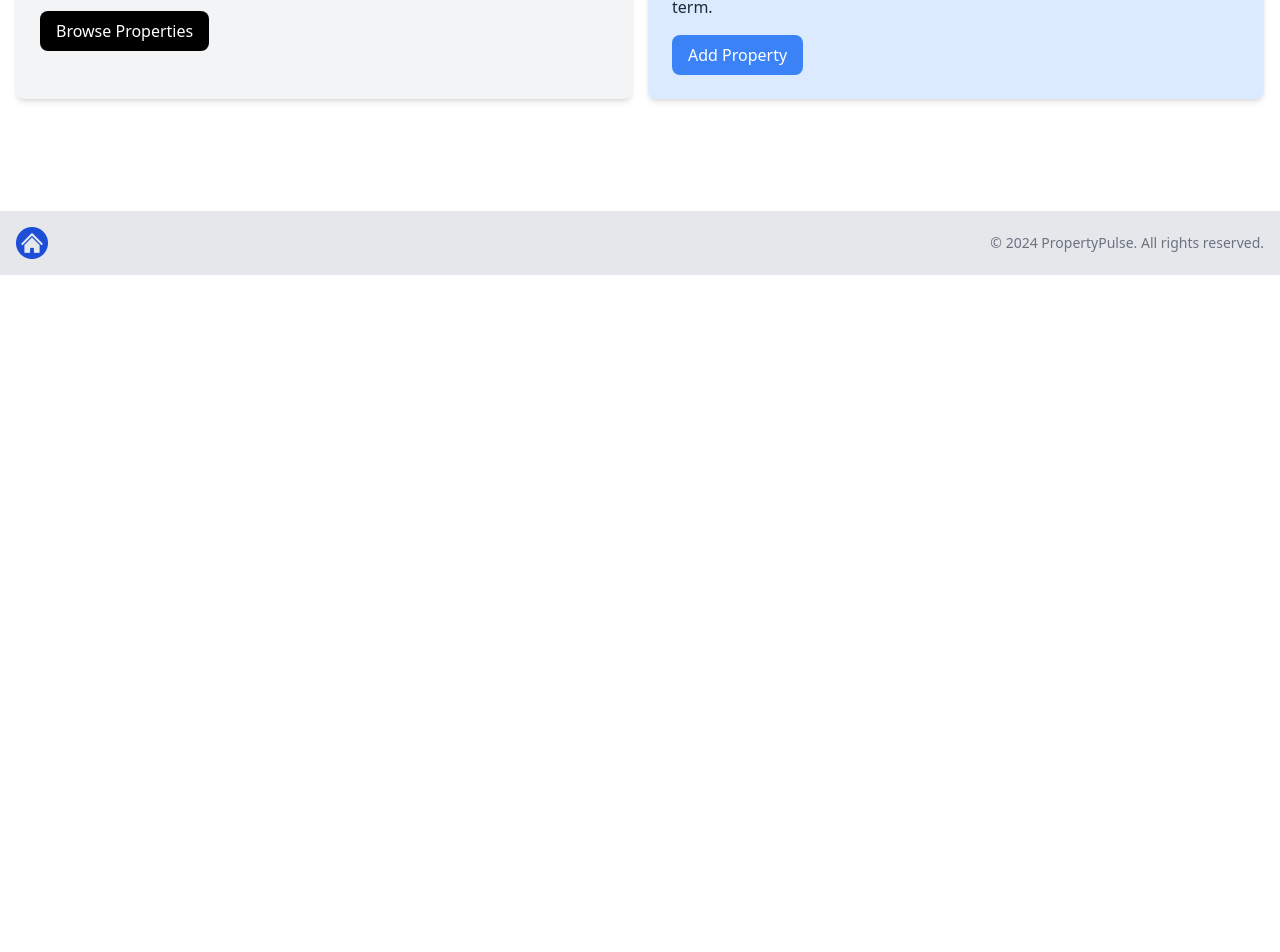
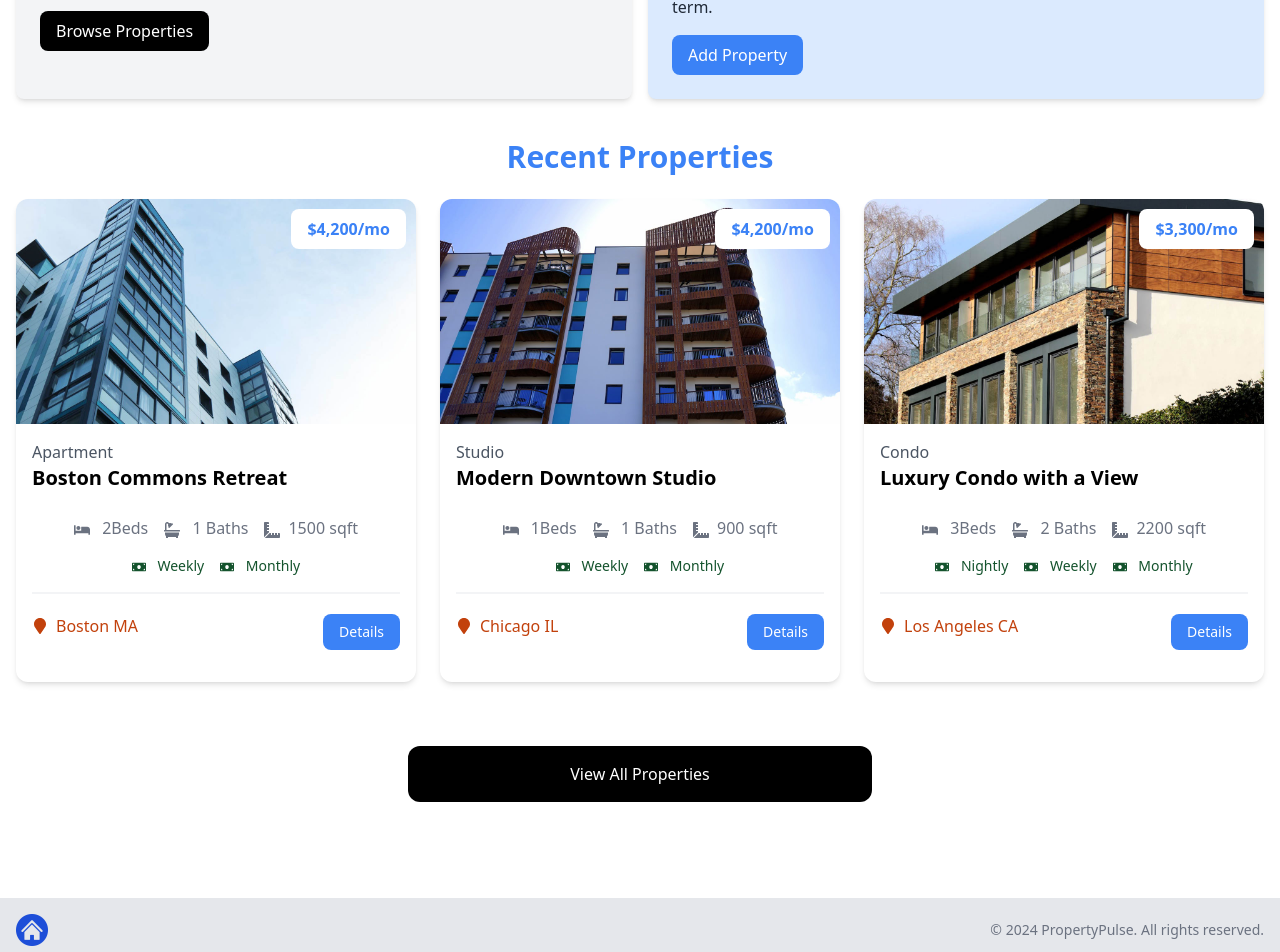
Before and after one commit to mariosknl/property-pulse, a Next.js app: page / in a window 1280 px wide. Shown: the part 546-1498 px from the top of the page. Before the commit the page ends 821 px from the top, so only its background shows below. Built offline with nearby package versions, Linux system fonts and the light colour scheme.

Commit message:
home property components

```diff
--- a/app/page.jsx
+++ b/app/page.jsx
@@ -1,4 +1,5 @@
 import Hero from "@/components/Hero";
+import HomeProperties from "@/components/HomeProperties";
 import InfoBoxes from "@/components/InfoBoxes";
 
 const HomePage = () => {
@@ -6,6 +7,7 @@
 		<>
 			<Hero />
 			<InfoBoxes />
+			<HomeProperties />
 		</>
 	);
 };
--- /dev/null
+++ b/components/HomeProperties.jsx
@@ -0,0 +1,39 @@
+import properties from "@/properties.json";
+import PropertyCard from "@/components/PropertyCard";
+import Link from "next/link";
+
+const HomeProperties = () => {
+	const recentProperties = properties
+		.sort(() => Math.random() - Math.random())
+		.slice(0, 3);
+
+	return (
+		<>
+			<section className="px-4 py-6">
+				<div className="container-xl lg:container m-auto">
+					<h2 className="text-3xl font-bold text-blue-500 mb-6 text-center">
+						Recent Properties
+					</h2>
+					<div className="grid grid-cols-1 md:grid-cols-3 gap-6">
+						{recentProperties === 0 ? (
+							<p>No properties found</p>
+						) : (
+							recentProperties.map((property) => (
+								<PropertyCard key={property._id} property={property} />
+							))
+						)}
+					</div>
+				</div>
+			</section>
+			<section className="m-auto max-w-lg my-10 px-6">
+				<Link
+					href="/properties"
+					class="block bg-black text-white text-center py-4 px-6 rounded-xl hover:bg-gray-700"
+				>
+					View All Properties
+				</Link>
+			</section>
+		</>
+	);
+};
+export default HomeProperties;
```
